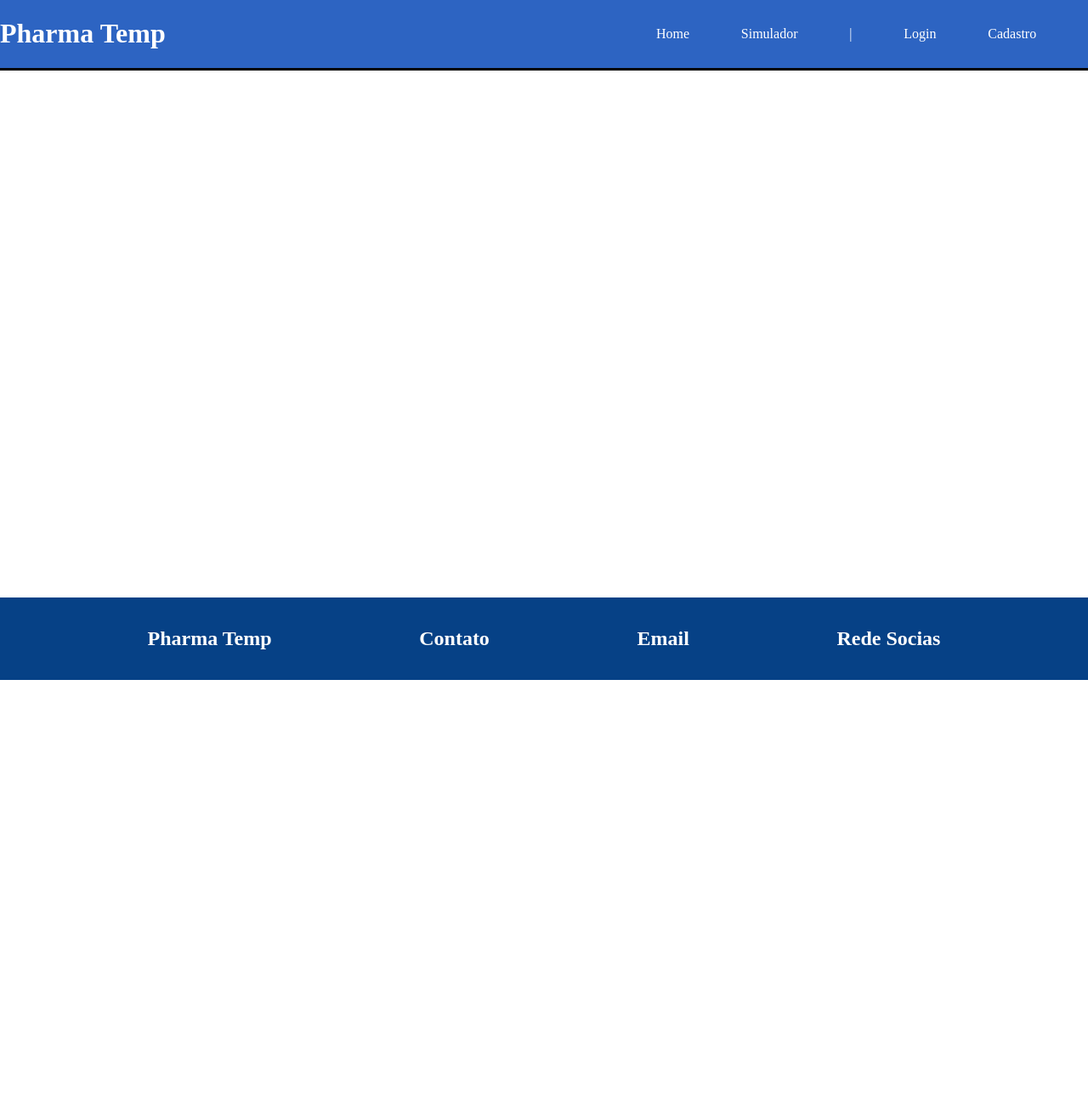
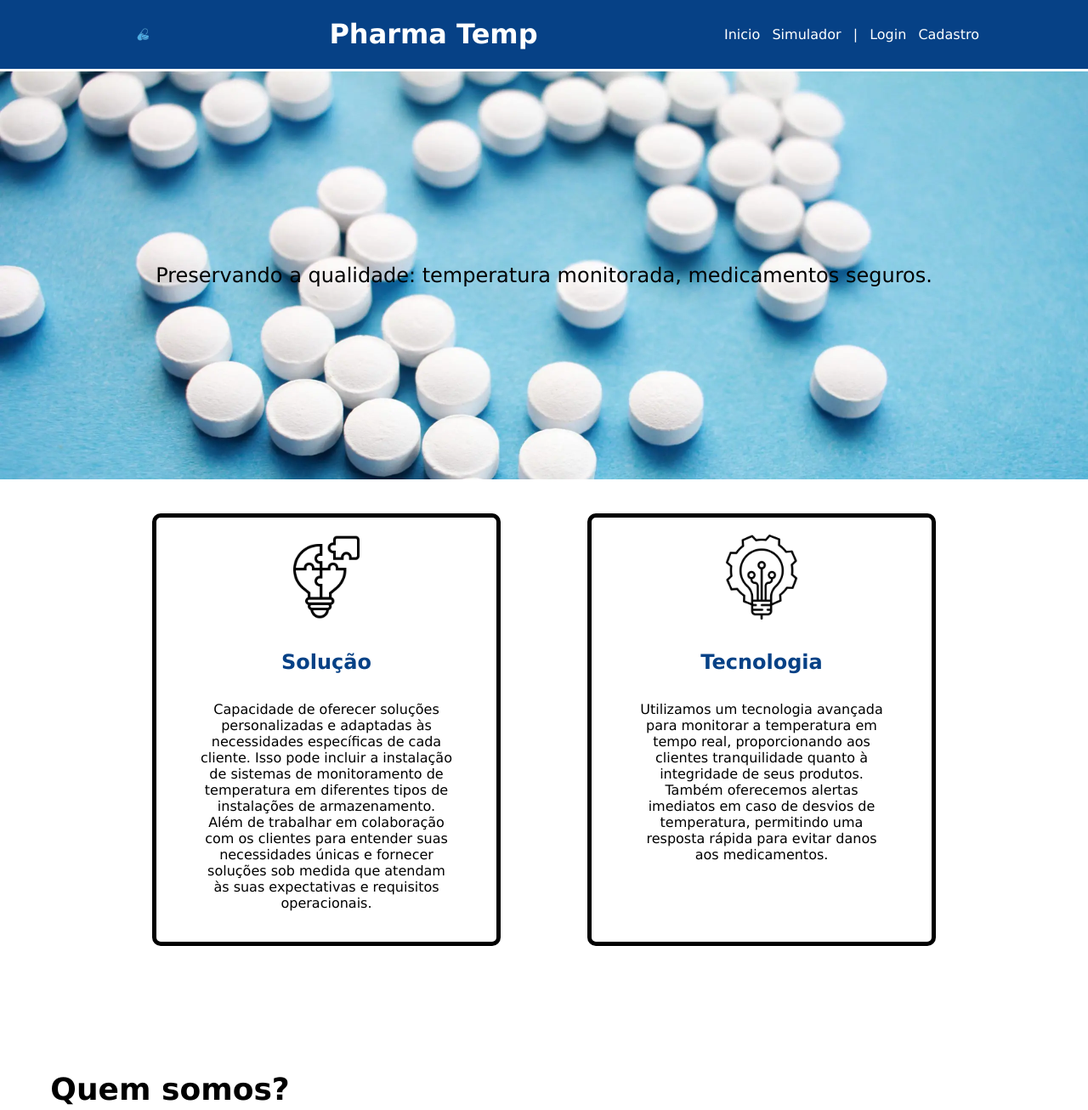
Before and after one commit to nicolas-rlopes/PharmaTemp-Solutions, a plain HTML site: page Site institucional/Site institucional.html in a window 1280 px wide. Shown: the top 1306 px of the page at 85% size. Before the commit the page ends 800 px from the top, so only its background shows below. Drawn offline with Linux system fonts and the light colour scheme.

Commit message:
Atualizando o Site

```diff
--- a/Site institucional/Site institucional.html
+++ b/Site institucional/Site institucional.html
@@ -4,31 +4,69 @@
 <head>
     <meta charset="UTF-8">
     <meta name="viewport" content="width=device-width, initial-scale=1.0">
-    <title> Site Institucional</title>
+    <title>Pharma Temp</title>
     <link rel="stylesheet" href="style.css">
 </head>
 
-<body class="body">
+<body>
     <div class="header">
-        <h1 class="titulo">Pharma Temp </h1>
+        <div class="container">
+            <img src="imagens/Cópia_de_PHARMA_TEMP-removebg-preview.png" alt="" class="logo">
+            <h1 class="titulo">Pharma Temp</h1>
+            <ul class="navbar">
+                <li>Inicio</li>
+                <li>Simulador</li>
+                <li>|</li>
+                <li>Login</li>
+                <li>Cadastro</li>
+            </ul>
+        </div>
     </div>
-    <header class="navbar">
-        <li>Home</li>
-        <li class="espaco"> Simulador </li>
-        <li>|</li>
-        <li class="espaco">Login</li>
-        </li class="espaco">Cadastro </li>
-    </header>
 
-    <footer class="footer">
-            <h2>Pharma Temp</h2>
-            <h2>Contato</h2>
-            <h2>Email</h2>
-            <h2>Rede Socias</h2>
+    <div class="banner">
+        <div class="container">
+            <p>Preservando a qualidade: temperatura monitorada, medicamentos seguros.</p>
+        </div>
+    </div>
+    <div class="social">
+        <div class="container">
 
+            <div class="card">
+                <img src="imagens/iconSolucao.png" alt="">
+                <h4>Solução</h4>
+                <p>Capacidade de oferecer soluções personalizadas e adaptadas às necessidades específicas de cada
+                    cliente. Isso pode incluir a instalação de sistemas de monitoramento de temperatura em diferentes
+                    tipos de instalações de armazenamento. Além de trabalhar em colaboração com os clientes para
+                    entender suas necessidades únicas e fornecer soluções sob medida que atendam às suas expectativas e
+                    requisitos operacionais.</p>
+            </div>
+            <div class="card">
+                <img src="imagens/iconTecnologia.png" alt="">
+                <h4>Tecnologia</h4>
+                <p>Utilizamos um tecnologia avançada para monitorar a temperatura em tempo real, proporcionando aos
+                    clientes tranquilidade quanto à integridade de seus produtos. Também oferecemos alertas imediatos em
+                    caso de desvios de temperatura, permitindo uma resposta rápida para evitar danos aos medicamentos.
+                </p>
+            </div>
+        </div>
+    </div>
 
+    <div class="social">
+        <div class="sla">
 
+            <div class="box">
+                <h4>Quem somos?</h4>
+                <img src="imagens/quemsomos-removebg-preview.png" alt="">
+                <p> Somos a <span>Pharma Temp Solutions</span> uma empresa dedicada ao desenvolvimento e implementação de soluções
+                    inovadoras para o setor de saúde, focadas em garantir a segurança e eficácia no armazenamento de
+                    medicamentos termolábeis.
+                    Nosso principal objetivo é proporcionar tranquilidade e confiança aos nossos clientes por meio de
+                    tecnologias de ponta e serviços de alta qualidade.
+                    Ao utilizar nossa solução, os clientes podem reduzir significativamente as perdas de medicamentos
+                    termolábeis devido a condições inadequadas de armazenamento. </p>
+            </div>
+        </div>
+    </div>
+</body>
 
-    </footer>
-</body>
 </html>
--- a/Site institucional/style.css
+++ b/Site institucional/style.css
@@ -1,62 +1,91 @@
-.body {
-background-image: url();
-    color: #fff;
-    border-bottom: 3px solid black;
+body {
+    margin: 0;
+    padding: 0;
+    font-family: Verdana, Geneva, Tahoma, sans-serif;
+    background-color: #064186;
+}
+
+.container {
     display: flex;
-    justify-content: space-around;
-    margin: 0;
-    background-size: cover;
+    width: 80%;
+    margin: auto;
 
+
+}
+.logo {
+    width: 80px;
+    margin-right: 0px;
+}
+.titulo {
+    color: white;
 
 }
 
 .header {
-    background-color: #2D64C2;
-    color: #fff;
-    text-align: center;
+    border-bottom: 3px solid white;
+}
+
+.navbar {
     display: flex;
     flex-direction: row;
     list-style: none;
+    width: 300px;
+    justify-content: space-between;
+    color: white;
     align-items: center;
-    justify-content:start;
-    width: 100%;
+}
 
+.header .container {
+    justify-content: space-between;
 
 }
 
-.footer {
-    background-color: #064186;
-    color: #fff;
-    padding: 15px;
-    position: fixed;
-    bottom: 0;
- width: 100%;
- display: flex;
- align-self: flex-end;
- text-align: center;
- justify-content:space-evenly
- ;
-
+.banner {
+    padding: 40px 0;
+    /* espacamento interno topo direito baixo esquerdo */
+    color: black;
+    height: 400px;
+    background-image: url("imagens/remedio2.webp");
+    background-repeat: no-repeat;
+    background-size: cover;
+    /*background-position: center;*/
 }
 
-.titulo {
-    display: flex;
-    justify-content: start;
-    align-self: self-start;
-    flex-direction: row;
-    text-align: start;
-
-
+.banner .container{
+    justify-content: center;
+    align-items: center;
+    height: 100%;
 }
-.navbar{
-    background-color: #2D64C2;
-    color: #fff;
-    width:80%;
-    display: flex;
-    flex-direction: row;
-    list-style: none;
-    align-items: center;
-    justify-content: space-evenly;
-
-
+.banner .container p{
+    font-size: 24px;
 }
+.social{
+    background-color: #fff;
+    padding: 40px 0px;
+}
+.social .container{
+    justify-content: space-around;
+}
+.card{
+    width: 300px;
+    text-align: center;
+    border: 5px solid black;
+    padding: 20px 50px;
+    border-radius: 10px;
+}
+.card img{
+    width: 100px;
+}
+.card h4{
+    font-size: 24px;
+    color: #064186;
+}
+.box{
+    width: 300px;
+    padding: 20px 50px;}
+    .box h4{
+        font-size: 36px;
+        display: flex;
+        justify-content: center;
+        text-align: center;
+    }
```
Also changed, not shown: Site institucional/imagens/Cópia_de_PHARMA_TEMP-removebg-preview.png (added), Site institucional/imagens/iconSolucao.png (added), Site institucional/imagens/iconTecnologia.png (added), Site institucional/imagens/quemsomos-removebg-preview.png (added), Site institucional/imagens/remedio2.webp (added).
